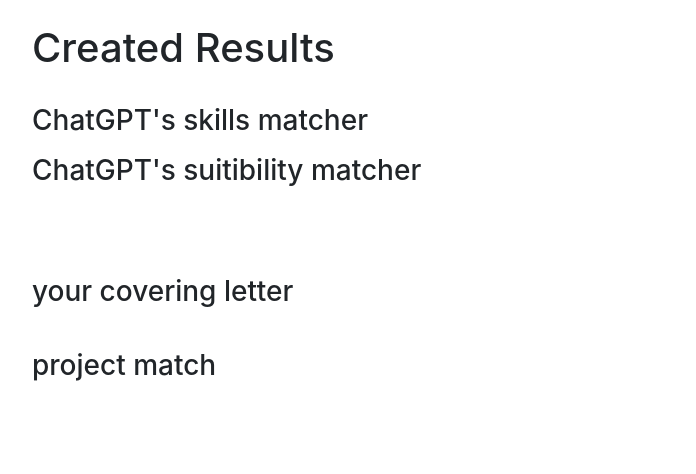
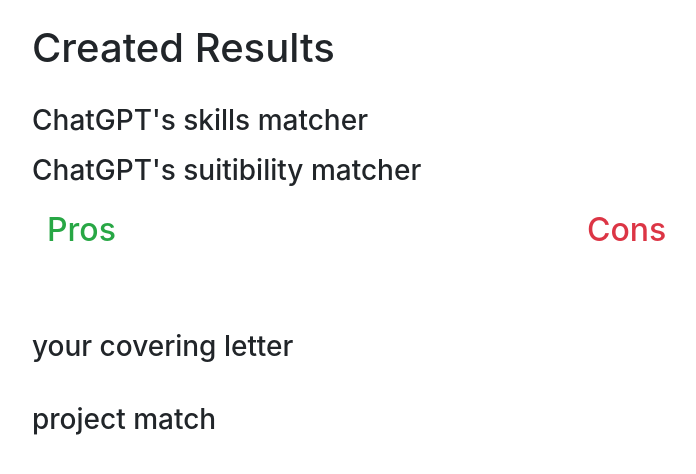
Before and after one commit to toppy007/covered-flask-python-app, a Flask app: page /results in a window 1280 px wide. Shown: the part 56-530 px from the top of the page, without its empty margins (68-764 px from the left). Run offline with Flask 3, Linux system fonts and the light colour scheme; a user stored in the database is signed in; some libraries are stand-ins or nearby versions.

Commit message:
pros cons list

```diff
--- a/website/templates/results.html
+++ b/website/templates/results.html
@@ -8,7 +8,26 @@
     <h3>ChatGPT's skills matcher</h3>
     <p>{{ skills_matcher }}</p>
     <h3>ChatGPT's suitibility matcher</h3>
-    <p>{{ suitibility_response }}</p>
+    <div class="container mt-4">
+        <div class="row">
+            <div class="col-md-6">
+                <h2 class="text-success">Pros</h2>
+                <ul class="list-group">
+                    {% for pro in pros %}
+                    <li class="list-group-item list-group-item-success">{{ pro }}</li>
+                    {% endfor %}
+                </ul>
+            </div>
+            <div class="col-md-6">
+                <h2 class="text-danger">Cons</h2>
+                <ul class="list-group">
+                    {% for con in cons %}
+                    <li class="list-group-item list-group-item-danger">{{ con }}</li>
+                    {% endfor %}
+                </ul>
+            </div>
+        </div>
+    </div>
     <br />
     <br />
     <br />
--- a/website/views.py
+++ b/website/views.py
@@ -89,6 +89,7 @@ def profile_main():
 @views.route('/ana_cre_main', methods=['GET', 'POST'])
 @login_required
 def ana_cre_main():
+    pros_cons_dict = {}
 
     if 'sections' not in session:
         session['sections'] = {}  # Initialize 'sections' in session if not present
@@ -105,6 +106,7 @@ def ana_cre_main():
             word_count = request.form.get('wordcount')
 
             if api_key_entry:
+
                 api_key = api_key_entry.key
 
                 data = (session['sections'])
@@ -131,9 +133,29 @@ def ana_cre_main():
                 covering_letter_message = create_gpt_prompt(data, user_id)
                 create_covering_letter = send_api_request(api_key, covering_letter_message)
 
+                if ResponseHandling.is_non_conforming_response(suitibility_response):
+                    error_message = "I'm sorry, but the response from the AI does not conform to the expected format. Please provide a valid job advertisement."
+                    return render_template('results.html', user=current_user, skills_matcher=create_matches_response, suitibility_response=suitibility_response, create_covering_letter=create_covering_letter, projects_matched=projects_matched, error_message=error_message)
+                else:
+                    pros_cons_section = None
+                    for line in suitibility_response.splitlines():
+                        if line.strip():
+                            if ":" in line:
+                                if line.endswith(":"):
+                                    pros_cons_section = line.strip(":")
+                                    pros_cons_dict[pros_cons_section] = []
+                                else:
+                                    split_result = line.split(":")
+                                    pros_cons_dict[split_result[0]] = []
+                                    pros_cons_dict[split_result[0]].append(split_result[1])
+                            elif pros_cons_section is not None:
+                                pros_cons_dict[pros_cons_section].append(line.strip("- "))
+
+                print(pros_cons_dict)
+
                 session.clear()
 
-                return render_template('results.html', user=current_user, skills_matcher=create_matches_response, suitibility_response=suitibility_response, create_covering_letter=create_covering_letter, projects_matched=projects_matched)
+                return render_template('results.html', pros=pros_cons_dict['Pros'], cons=pros_cons_dict['Cons'], user=current_user, skills_matcher=create_matches_response, create_covering_letter=create_covering_letter, projects_matched=projects_matched)
             else:
                 return "API key not found"
 
```
Also changed, not shown: website/api_response_handling.py (+16 -2 lines), website/create_prompts.py (+4 -5 lines).
